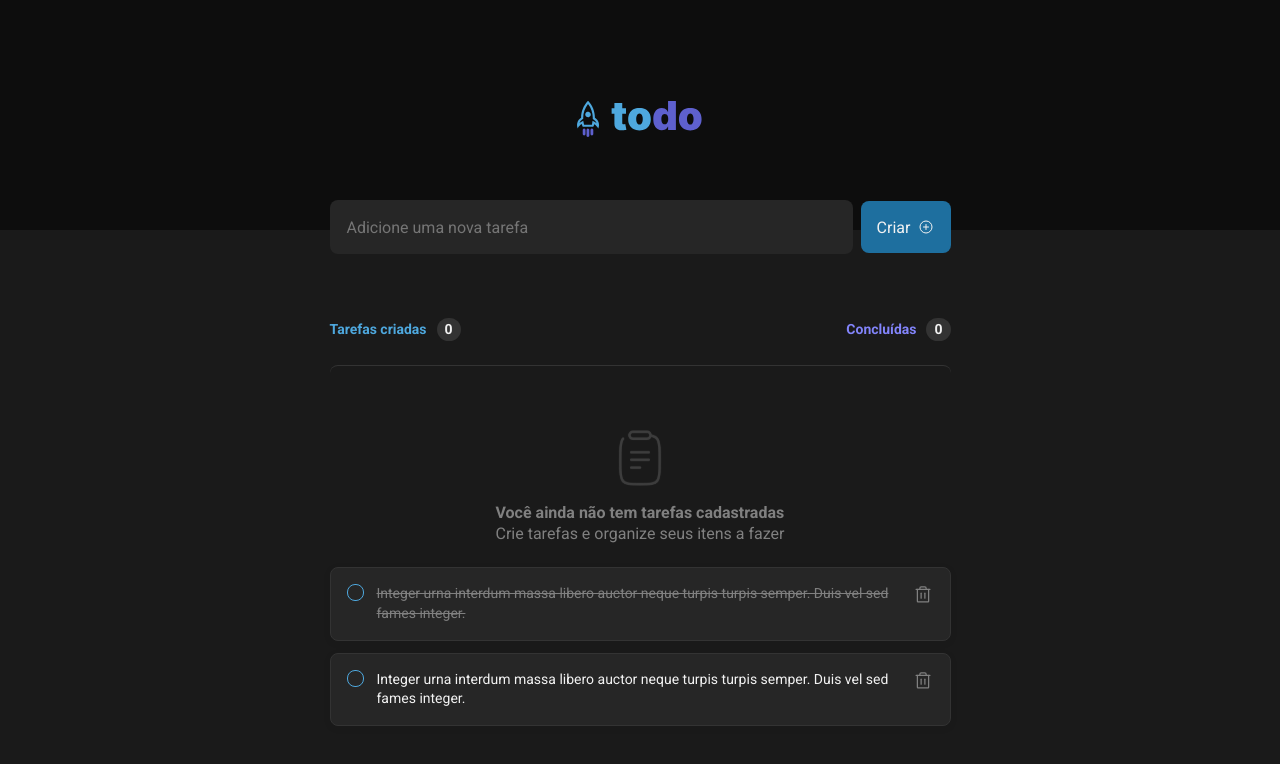
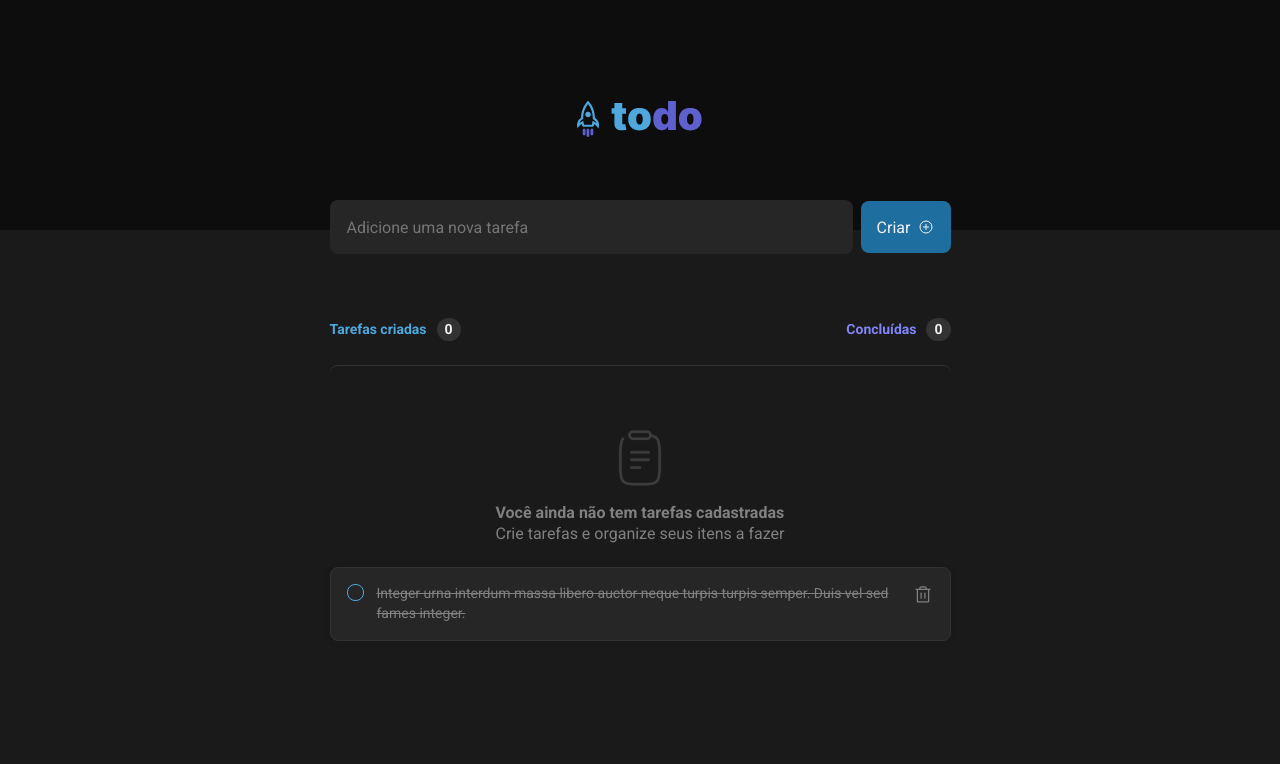
Before and after one commit to carlossroliveira/toDo-List, a React (Vite) app: page / in a window 1280 px wide. Shown: the top 764 px of the page. Built offline with nearby package versions, Linux system fonts and the light colour scheme.

Commit message:
Criação de novo componente Figure

```diff
--- /dev/null
+++ b/src/components/Figure/figureStyles.ts
@@ -0,0 +1,34 @@
+import styled from 'styled-components'
+
+export const FigureSC = styled.figure`
+  gap: 1rem;
+
+  display: flex;
+  align-items: center;
+  flex-direction: column;
+
+  margin-top: 24px;
+  border-radius: 8px;
+  border-top: 1px solid ${({ theme }) => theme.GRAY_SCALE[400]};
+
+  padding: 0 0 24px 0;
+`
+
+export const ImgSC = styled.img`
+  width: 3.5rem;
+  margin-top: 4rem;
+`
+
+export const ParagraphOneSC = styled.p`
+  font-size: 1rem;
+  font-weight: 700;
+  line-height: 22.4px;
+
+  color: ${({ theme }) => theme.GRAY_SCALE[300]};
+`
+
+export const ParagraphTwoSC = styled.p`
+  font-size: 1rem;
+
+  color: ${({ theme }) => theme.GRAY_SCALE[300]};
+`
--- /dev/null
+++ b/src/components/Figure/index.tsx
@@ -0,0 +1,21 @@
+// Imagens
+import clipboard from '../../assets/Clipboard.svg'
+
+// Styles
+import { FigureSC, ImgSC, ParagraphOneSC, ParagraphTwoSC } from './figureStyles'
+
+export const Figure = () => {
+  return (
+    <FigureSC>
+      <ImgSC src={clipboard} alt="imagem de um livro" />
+
+      <figcaption>
+        <ParagraphOneSC>Você ainda não tem tarefas cadastradas</ParagraphOneSC>
+
+        <ParagraphTwoSC>
+          Crie tarefas e organize seus itens a fazer
+        </ParagraphTwoSC>
+      </figcaption>
+    </FigureSC>
+  )
+}
--- a/src/components/Table/index.tsx
+++ b/src/components/Table/index.tsx
@@ -1,8 +1,8 @@
 // Packages
 import { Trash } from 'phosphor-react'
 
-// Imagens
-import clipboard from '../../assets/Clipboard.svg'
+// Components
+import { Figure } from '../Figure'
 
 // Styles
 import {
@@ -10,12 +10,8 @@ import {
   ContainerTableSC,
   DivSC,
   DivTableSC,
-  FigureSC,
-  ImgSC,
   ParagraphOneDivSC,
-  ParagraphOneSC,
   ParagraphTwoDivSC,
-  ParagraphTwoSC,
   SpanSC,
   TableButton,
   TableParagraphSC,
@@ -35,19 +31,7 @@ export const Table = () => {
         </ParagraphTwoDivSC>
       </DivSC>
 
-      <FigureSC>
-        <ImgSC src={clipboard} alt="imagem de um livro" />
-
-        <figcaption>
-          <ParagraphOneSC>
-            Você ainda não tem tarefas cadastradas
-          </ParagraphOneSC>
-
-          <ParagraphTwoSC>
-            Crie tarefas e organize seus itens a fazer
-          </ParagraphTwoSC>
-        </figcaption>
-      </FigureSC>
+      <Figure />
 
       <ContainerTableSC>
         <DivTableSC>
@@ -67,24 +51,6 @@ export const Table = () => {
             <Trash size={20} />
           </TableButton>
         </DivTableSC>
-
-        <DivTableSC>
-          <CheckboxInput>
-            <label>
-              <input type="checkbox" />
-              <span></span>
-            </label>
-          </CheckboxInput>
-
-          <TableParagraphSC>
-            Integer urna interdum massa libero auctor neque turpis turpis
-            semper. Duis vel sed fames integer.
-          </TableParagraphSC>
-
-          <TableButton>
-            <Trash size={20} />
-          </TableButton>
-        </DivTableSC>
       </ContainerTableSC>
     </>
   )
--- a/src/components/Table/tableStyles.ts
+++ b/src/components/Table/tableStyles.ts
@@ -40,39 +40,6 @@ export const SpanSC = styled.span`
 
   color: ${({ theme }) => theme.GRAY_SCALE[100]};
   background-color: ${({ theme }) => theme.GRAY_SCALE[400]};
-`
-
-export const FigureSC = styled.figure`
-  gap: 1rem;
-
-  display: flex;
-  align-items: center;
-  flex-direction: column;
-
-  margin-top: 24px;
-  border-radius: 8px;
-  border-top: 1px solid ${({ theme }) => theme.GRAY_SCALE[400]};
-
-  padding: 0 0 24px 0;
-`
-
-export const ImgSC = styled.img`
-  width: 3.5rem;
-  margin-top: 4rem;
-`
-
-export const ParagraphOneSC = styled.p`
-  font-size: 1rem;
-  font-weight: 700;
-  line-height: 22.4px;
-
-  color: ${({ theme }) => theme.GRAY_SCALE[300]};
-`
-
-export const ParagraphTwoSC = styled.p`
-  font-size: 1rem;
-
-  color: ${({ theme }) => theme.GRAY_SCALE[300]};
 `
 
 export const ContainerTableSC = styled.div`
```
